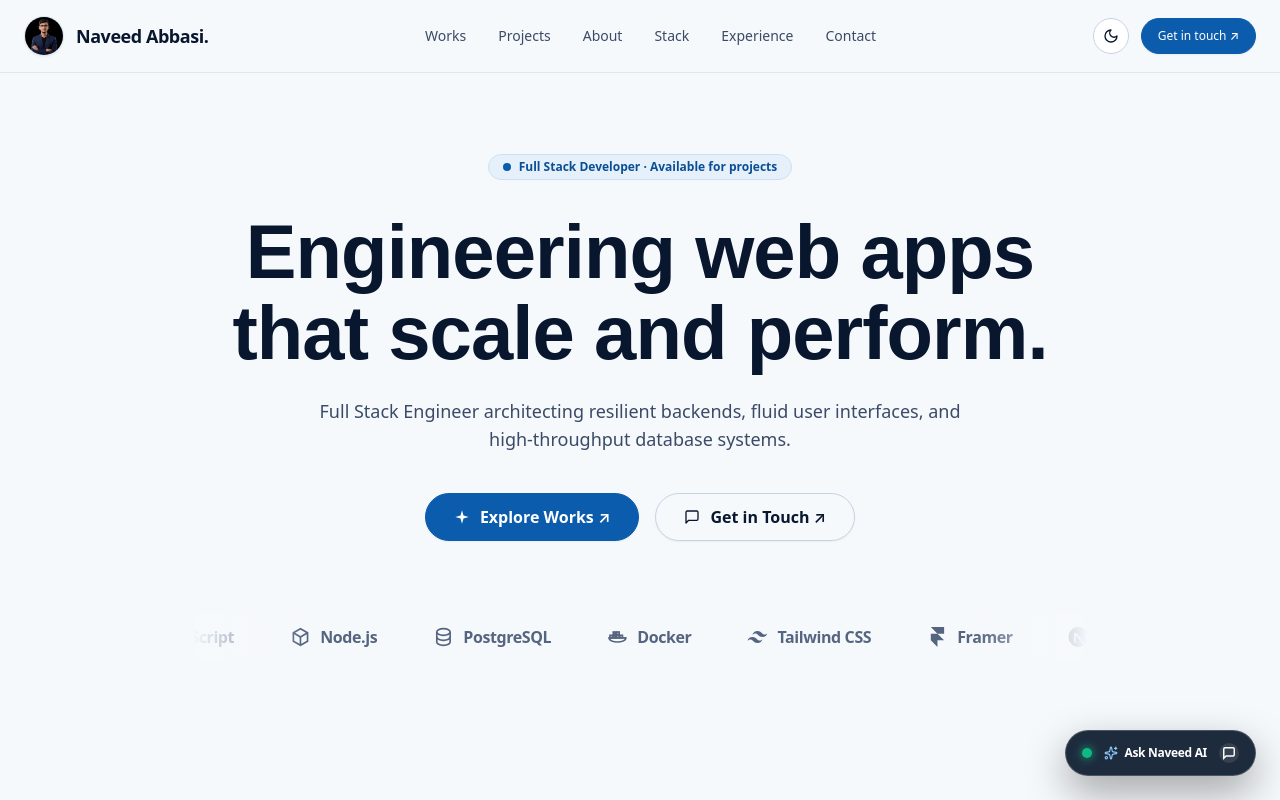
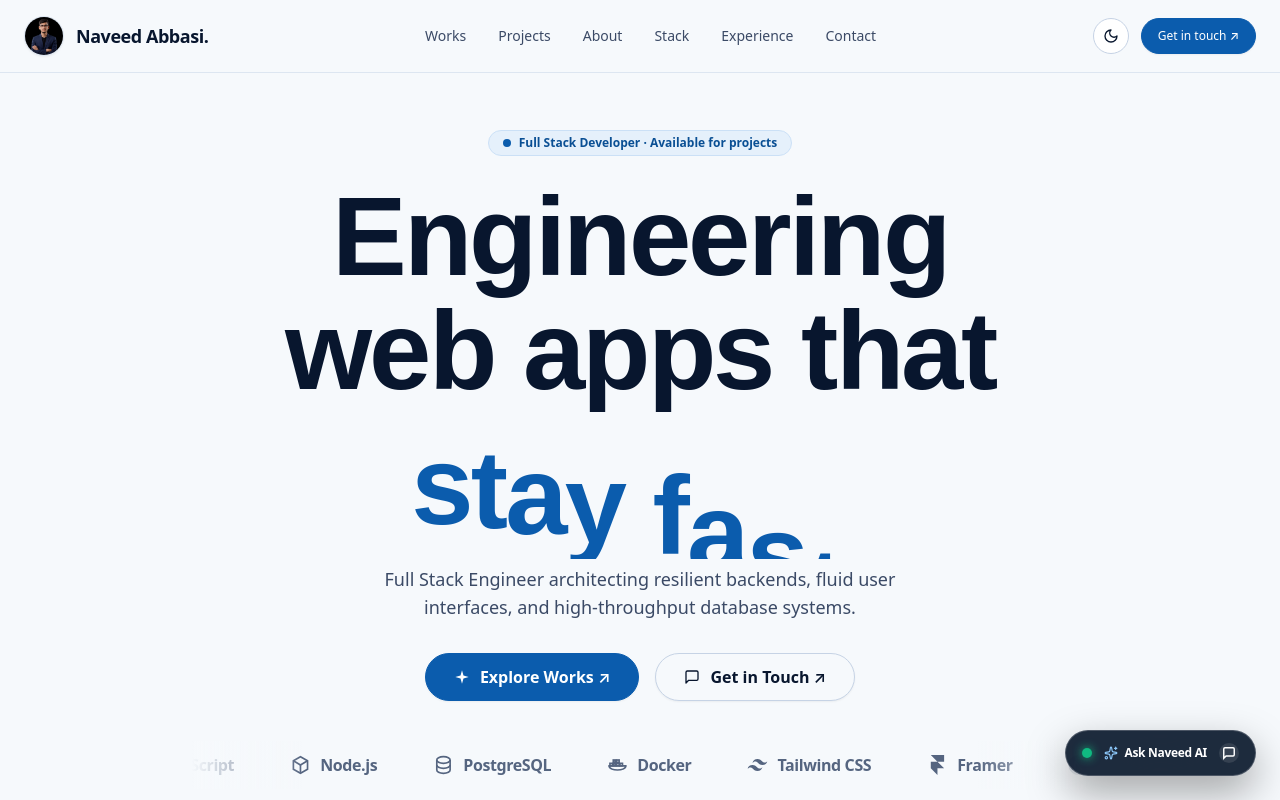
Before and after one commit to devnaveedabbasi/Portfolio, a Next.js app: page / in a window 1280 px wide. Shown: the top 800 px of the page. Built offline with nearby package versions, Linux system fonts and the light colour scheme; a web font is replaced by a local one.

Commit message:
new work

```diff
--- a/app/globals.css
+++ b/app/globals.css
@@ -200,6 +200,21 @@ html.dark .band {
     animation: line-rise 0.9s cubic-bezier(0.16, 1, 0.3, 1) both;
   }
 
+  /* Hero: letters tumble in one after another, the rest follows */
+  .hero-char-in {
+    animation: hero-char-in 0.9s cubic-bezier(0.16, 1, 0.3, 1) both;
+  }
+
+  .hero-lift {
+    transition:
+      transform 0.25s ease-out,
+      color 0.25s ease-out;
+  }
+
+  .hero-rise {
+    animation: hero-rise 0.8s cubic-bezier(0.16, 1, 0.3, 1) both;
+  }
+
   /* Page headline */
   .display-1 {
     font-size: clamp(2.5rem, 1.15rem + 5vw, 4.75rem);
@@ -270,6 +285,20 @@ html.dark .band {
   }
 }
 
+@keyframes hero-char-in {
+  from {
+    opacity: 0;
+    transform: translateY(0.7em) rotate(14deg);
+  }
+}
+
+@keyframes hero-rise {
+  from {
+    opacity: 0;
+    transform: translateY(24px);
+  }
+}
+
 @keyframes line-rise {
   from {
     transform: translateY(115%);
@@ -311,7 +340,9 @@ html.dark .band {
   .animate-ping,
   .animate-pulse,
   .animate-bounce,
-  .line-reveal > span {
+  .line-reveal > span,
+  .hero-char-in,
+  .hero-rise {
     animation: none;
   }
 }
--- a/app/page.tsx
+++ b/app/page.tsx
@@ -1,5 +1,5 @@
 import { Navbar } from "@/components/layout/Navbar";
-import { HeroSection } from "@/components/sections/HeroSection";
+import { HeroTypeSection } from "@/components/sections/HeroTypeSection";
 import { AboutProfileSection } from "@/components/sections/AboutProfileSection";
 import { AboutBentoSection } from "@/components/sections/AboutBentoSection";
 import { TickerRibbon } from "@/components/sections/TickerRibbon";
@@ -15,7 +15,7 @@ export default function Home() {
     <div className="flex min-h-screen flex-col bg-[var(--bg-page)] text-[var(--text-primary)] transition-colors duration-200">
       <Navbar />
       <main className="flex-1">
-        <HeroSection />
+        <HeroTypeSection />
         <AboutProfileSection />
         <AboutBentoSection />
         <TickerRibbon />
--- /dev/null
+++ b/components/sections/HeroTypeSection.tsx
@@ -0,0 +1,216 @@
+"use client";
+
+import { useEffect, useRef } from "react";
+import gsap from "gsap";
+import { ScrollTrigger } from "gsap/ScrollTrigger";
+import { personalInfo } from "@/constant/data";
+import { Badge } from "@/components/ui/Badge";
+import { CurtainButton } from "@/components/ui/curtain-button";
+import { SparkleIcon, ChatIcon } from "@/components/ui/Icons";
+import { TechMarquee } from "@/components/ui/TechMarquee";
+
+const ROTATING = ["scale.", "perform.", "stay fast."];
+
+// how far from the pointer (px) a letter still reacts
+const REACH = 190;
+
+/** Text split into letters so each one can enter and react on its own. */
+function Letters({ text, offset, enter = false }: { text: string; offset?: number; enter?: boolean }) {
+  let index = offset ?? 0;
+
+  return (
+    <>
+      {text.split(" ").map((word, w) => (
+        <span key={w}>
+          {w > 0 && " "}
+          <span className="inline-block whitespace-nowrap">
+            {word.split("").map((char, c) => (
+              <span
+                key={c}
+                className={`hero-char inline-block ${enter ? "hero-char-in" : ""}`}
+                style={enter ? { animationDelay: `${index++ * 28}ms` } : undefined}
+              >
+                <span className="hero-lift inline-block">{char}</span>
+              </span>
+            ))}
+          </span>
+        </span>
+      ))}
+    </>
+  );
+}
+
+export function HeroTypeSection() {
+  const sectionRef = useRef<HTMLElement>(null);
+  const glowRef = useRef<HTMLDivElement>(null);
+
+  useEffect(() => {
+    const section = sectionRef.current;
+    if (!section) return;
+
+    gsap.registerPlugin(ScrollTrigger);
+    const mm = gsap.matchMedia(section);
+
+    mm.add("(prefers-reduced-motion: no-preference)", () => {
+      // 1. the last line keeps swapping its word, letter by letter
+      const words = gsap.utils.toArray<HTMLElement>(".hero-word");
+      const chars = words.map((word) => word.querySelectorAll(".hero-char"));
+      gsap.set(chars.slice(1).flatMap((list) => Array.from(list)), { yPercent: 130 });
+      gsap.set(words, { opacity: 1 });
+
+      const swap = gsap.timeline({ repeat: -1, delay: 1.2 });
+      words.forEach((_, i) => {
+        const next = (i + 1) % words.length;
+        swap
+          .to(chars[i], { yPercent: -130, stagger: 0.025, duration: 0.45, ease: "power3.in" }, "+=1.8")
+          .fromTo(
+            chars[next],
+            { yPercent: 130 },
+            { yPercent: 0, stagger: 0.035, duration: 0.7, ease: "expo.out", immediateRender: false },
+            "-=0.15"
+          );
+      });
+
+      // 2. scrolling away pulls the lines apart
+      const trigger = { trigger: section, start: "top top+=73", end: "bottom top", scrub: 0.6 };
+      gsap.to(".hero-line-1", { xPercent: -14, ease: "none", scrollTrigger: trigger });
+      gsap.to(".hero-line-2", { xPercent: 14, ease: "none", scrollTrigger: trigger });
+      gsap.to(".hero-line-3", { scale: 1.12, ease: "none", scrollTrigger: trigger });
+    });
+
+    // 3. letters near the pointer rise and change colour, with a soft light behind
+    mm.add("(prefers-reduced-motion: no-preference) and (pointer: fine)", () => {
+      const letters = gsap.utils.toArray<HTMLElement>(".hero-lift");
+      let frame = 0;
+      let x = 0;
+      let y = 0;
+
+      const paint = () => {
+        frame = 0;
+        // read every position first, then write, to avoid layout thrashing
+        const strengths = letters.map((letter) => {
+          const box = letter.parentElement!.getBoundingClientRect();
+          const distance = Math.hypot(x - (box.left + box.width / 2), y - (box.top + box.height / 2));
+          return Math.max(0, 1 - distance / REACH);
+        });
+
+        letters.forEach((letter, i) => {
+          const s = strengths[i] ** 2;
+          const accent = letter.closest(".hero-word") ? "var(--text-primary)" : "var(--brand)";
+          letter.style.transform = `translateY(${-0.12 * s}em) scale(${1 + 0.1 * s})`;
+          letter.style.color = s ? `color-mix(in srgb, ${accent} ${Math.round(s * 100)}%, currentcolor)` : "";
+        });
+      };
+
+      const move = (event: PointerEvent) => {
+        x = event.clientX;
+        y = event.clientY;
+        const box = section.getBoundingClientRect();
+        glowRef.current?.style.setProperty("transform", `translate(${x - box.left}px, ${y - box.top}px)`);
+        glowRef.current?.style.setProperty("opacity", "1");
+        if (!frame) frame = requestAnimationFrame(paint);
+      };
+
+      const leave = () => {
+        x = y = -9999;
+        glowRef.current?.style.setProperty("opacity", "0");
+        if (!frame) frame = requestAnimationFrame(paint);
+      };
+
+      section.addEventListener("pointermove", move);
+      section.addEventListener("pointerleave", leave);
+
+      return () => {
+        cancelAnimationFrame(frame);
+        section.removeEventListener("pointermove", move);
+        section.removeEventListener("pointerleave", leave);
+      };
+    });
+
+    return () => mm.revert();
+  }, []);
+
+  return (
+    <section
+      ref={sectionRef}
+      className="relative isolate flex min-h-[calc(100svh-73px)] w-full flex-col items-center justify-center overflow-hidden bg-[var(--bg-page)] px-5 pb-10 pt-14 text-center sm:px-6"
+    >
+      {/* pointer light: a zero-size anchor moved to the pointer, with the circle centred on it */}
+      <div
+        ref={glowRef}
+        aria-hidden="true"
+        className="pointer-events-none absolute left-0 top-0 -z-10 opacity-0 transition-opacity duration-500"
+      >
+        <div className="h-[640px] w-[640px] -translate-x-1/2 -translate-y-1/2 rounded-full bg-[radial-gradient(circle,rgb(var(--brand-rgb)/0.2),transparent_65%)]" />
+      </div>
+
+      <div className="hero-rise">
+        <Badge variant="status" dot>
+          {personalInfo.tagline}
+        </Badge>
+      </div>
+
+      <h1
+        aria-label="Engineering web apps that scale and perform."
+        className="mt-6 w-full select-none font-display text-[clamp(2.75rem,min(10.5vw,14svh),10rem)] font-semibold leading-[1.02] tracking-[-0.025em] text-[var(--text-primary)]"
+      >
+        <span aria-hidden="true" className="hero-line-1 block">
+          <Letters text="Engineering" enter />
+        </span>
+        <span aria-hidden="true" className="hero-line-2 block">
+          <Letters text="web apps that" offset={8} enter />
+        </span>
+        <span aria-hidden="true" className="hero-line-3 block">
+          <span className="line-reveal">
+            <span style={{ animationDelay: "620ms" }}>
+              {/* all words share one grid cell, so the line never changes height. The grid
+                  sits one level down because .line-reveal forces its child to display block */}
+              <span className="grid py-[0.1em] text-brand">
+                {ROTATING.map((word, i) => (
+                  <span
+                    key={word}
+                    className={`hero-word col-start-1 row-start-1 ${i ? "opacity-0" : ""}`}
+                  >
+                    <Letters text={word} />
+                  </span>
+                ))}
+              </span>
+            </span>
+          </span>
+        </span>
+      </h1>
+
+      <p
+        className="hero-rise mt-5 max-w-xl text-base text-[var(--text-secondary)] sm:text-lg"
+        style={{ animationDelay: "700ms" }}
+      >
+        Full Stack Engineer architecting resilient backends, fluid user interfaces, and
+        high-throughput database systems.
+      </p>
+
+      <div
+        className="hero-rise mt-8 flex flex-wrap items-center justify-center gap-4"
+        style={{ animationDelay: "820ms" }}
+      >
+        <CurtainButton
+          text="Explore Works ↗"
+          variant="default"
+          size="lg"
+          href="#works"
+          icon={<SparkleIcon />}
+        />
+        <CurtainButton
+          text="Get in Touch ↗"
+          variant="outline"
+          size="lg"
+          href="#contact"
+          icon={<ChatIcon />}
+        />
+      </div>
+
+      <div className="hero-rise w-full" style={{ animationDelay: "940ms" }}>
+        <TechMarquee className="mt-10" />
+      </div>
+    </section>
+  );
+}
```
